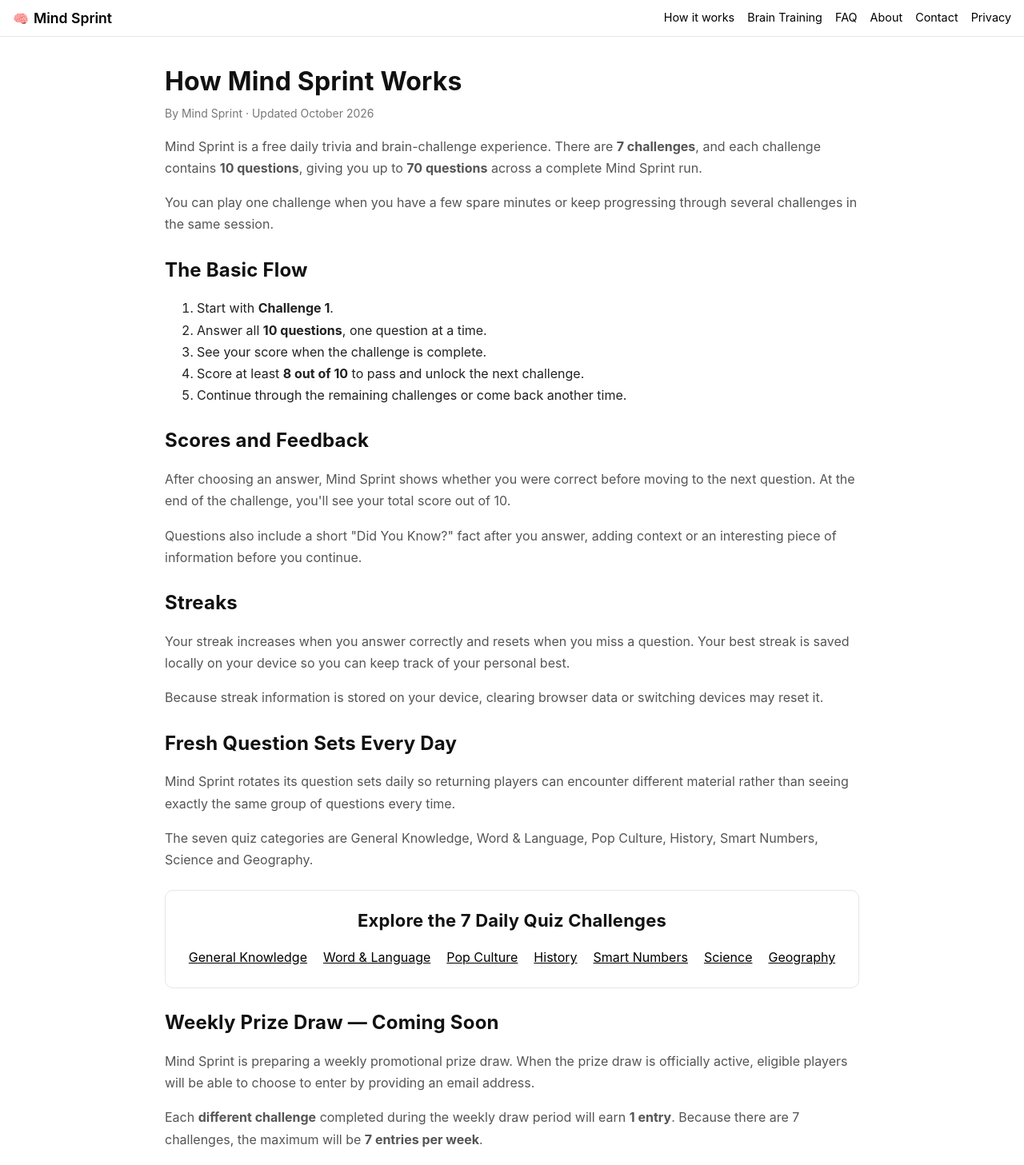
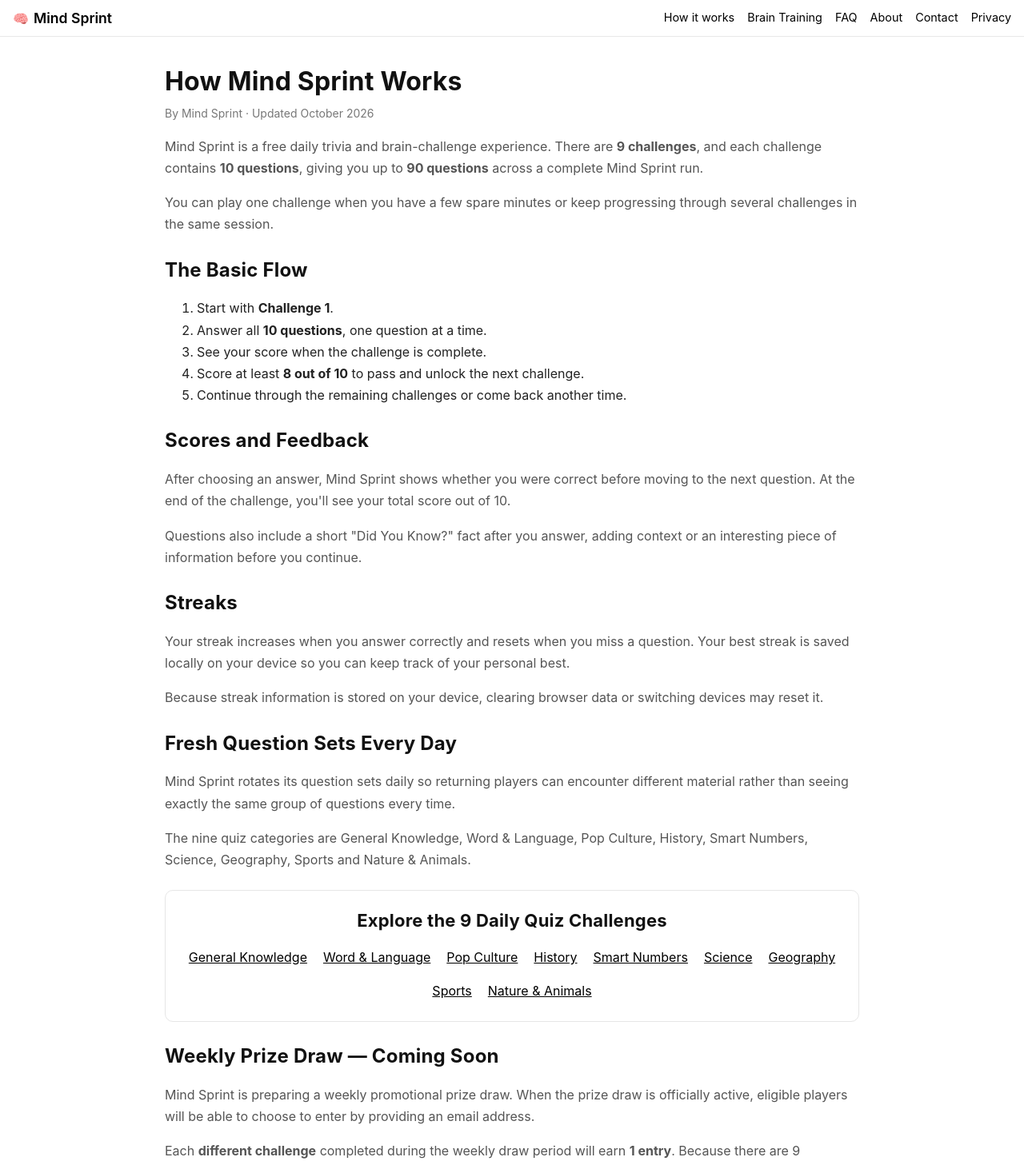
Before and after one commit to justinchase1984/mind-sprint, a Next.js app: page /how-it-works in a window 1280 px wide. Shown: the top 1457 px of the page at 80% size. Built offline with nearby package versions, Linux system fonts and the light colour scheme; no server answers.

Commit message:
Update how-it-works.tsx

```diff
--- a/pages/how-it-works.tsx
+++ b/pages/how-it-works.tsx
@@ -34,7 +34,7 @@ const structuredData = {
       name:
         'How Mind Sprint Works | Free Daily Quiz & Brain Challenges',
       description:
-        'Learn how Mind Sprint works: play 7 daily quiz challenges with 70 questions, track scores and streaks, unlock challenges and return for fresh question sets.',
+        'Learn how Mind Sprint works: play 9 daily quiz challenges with 90 questions, track scores and streaks, unlock challenges and return for fresh question sets.',
       isPartOf: {
         '@id':
           'https://www.dailymindsprint.com/#website',
@@ -44,7 +44,7 @@ const structuredData = {
           'https://www.dailymindsprint.com/#organization',
       },
       dateModified:
-        '2026-10-07',
+        '2026-10-10',
     },
   ],
 }
@@ -59,7 +59,7 @@ export default function HowItWorks() {
 
         <meta
           name="description"
-          content="Learn how Mind Sprint works: play 7 daily quiz challenges with 70 questions, track scores and streaks, unlock challenges and return for fresh question sets."
+          content="Learn how Mind Sprint works: play 9 daily quiz challenges with 90 questions, track scores and streaks, unlock challenges and return for fresh question sets."
         />
 
         <meta
@@ -89,7 +89,7 @@ export default function HowItWorks() {
 
         <meta
           property="og:description"
-          content="See how Mind Sprint's 7 daily quiz challenges, 70 questions, scores, streaks and fresh question sets work."
+          content="See how Mind Sprint's 9 daily quiz challenges, 90 questions, scores, streaks and fresh question sets work."
         />
 
         <meta
@@ -109,7 +109,7 @@ export default function HowItWorks() {
 
         <meta
           name="twitter:description"
-          content="See how Mind Sprint's 7 daily quiz challenges, 70 questions, scores, streaks and fresh question sets work."
+          content="See how Mind Sprint's 9 daily quiz challenges, 90 questions, scores, streaks and fresh question sets work."
         />
 
         <script
@@ -155,9 +155,9 @@ export default function HowItWorks() {
           }}
         >
           Mind Sprint is a free daily trivia and brain-challenge experience.
-          There are <strong>7 challenges</strong>, and each challenge contains{' '}
+          There are <strong>9 challenges</strong>, and each challenge contains{' '}
           <strong>10 questions</strong>, giving you up to{' '}
-          <strong>70 questions</strong> across a complete Mind Sprint run.
+          <strong>90 questions</strong> across a complete Mind Sprint run.
         </p>
 
         <p
@@ -293,8 +293,9 @@ export default function HowItWorks() {
             color: '#555',
           }}
         >
-          The seven quiz categories are General Knowledge, Word &amp; Language,
-          Pop Culture, History, Smart Numbers, Science and Geography.
+          The nine quiz categories are General Knowledge, Word &amp; Language,
+          Pop Culture, History, Smart Numbers, Science, Geography, Sports and
+          Nature &amp; Animals.
         </p>
 
         {/* Quiz category links */}
@@ -314,7 +315,7 @@ export default function HowItWorks() {
               fontSize: 22,
             }}
           >
-            Explore the 7 Daily Quiz Challenges
+            Explore the 9 Daily Quiz Challenges
           </h2>
 
           <div
@@ -430,6 +431,36 @@ export default function HowItWorks() {
                 Geography
               </a>
             </Link>
+
+            <Link
+              href="/sports-quiz"
+              legacyBehavior
+            >
+              <a
+                style={{
+                  color: '#000',
+                  textDecoration:
+                    'underline',
+                }}
+              >
+                Sports
+              </a>
+            </Link>
+
+            <Link
+              href="/nature-animals-quiz"
+              legacyBehavior
+            >
+              <a
+                style={{
+                  color: '#000',
+                  textDecoration:
+                    'underline',
+                }}
+              >
+                Nature &amp; Animals
+              </a>
+            </Link>
           </div>
         </div>
 
@@ -467,9 +498,9 @@ export default function HowItWorks() {
           }}
         >
           Each <strong>different challenge</strong> completed during the weekly
-          draw period will earn <strong>1 entry</strong>. Because there are 7
+          draw period will earn <strong>1 entry</strong>. Because there are 9
           challenges, the maximum will be{' '}
-          <strong>7 entries per week</strong>.
+          <strong>9 entries per week</strong>.
         </p>
 
         <p
```
